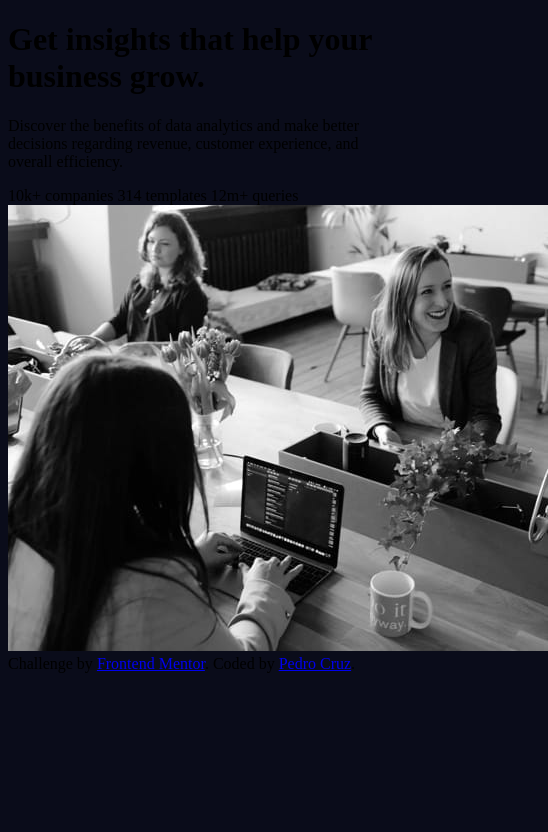
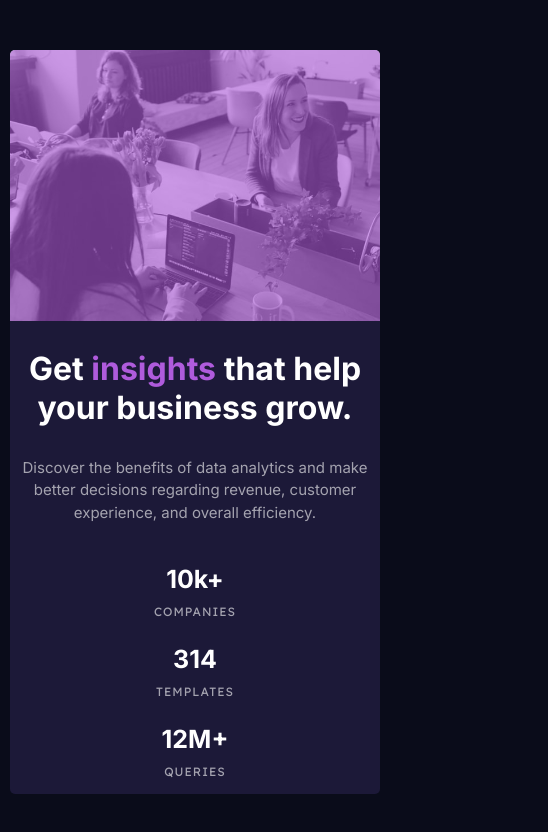
Before and after one commit to Sleeper21/Stats-Card-Preview-project, a plain HTML site: page index.html in a window 390 px wide. Shown: the whole page, 548 px wide, since content can reach past the window. Drawn offline with Linux system fonts and the light colour scheme.

Commit message:
Complete FrontEnd Challenge #1

```diff
--- a/index.html
+++ b/index.html
@@ -19,6 +19,11 @@
   <link rel="preconnect" href="https://fonts.gstatic.com" crossorigin>
   <link href="https://fonts.googleapis.com/css2?family=Lexend+Deca&display=swap" rel="stylesheet">
 
+  <link rel="preconnect" href="https://fonts.googleapis.com">
+  <link rel="preconnect" href="https://fonts.gstatic.com" crossorigin>
+  <link href="https://fonts.googleapis.com/css2?family=Lexend+Deca:wght@200&display=swap" rel="stylesheet">
+
+
   <!-- Feel free to remove these styles or customise in your own stylesheet 👍 -->
 
 </head>
@@ -26,28 +31,34 @@
 
   <div class="card-container">
     <div class="card-left">
-        <h1>Get insights that help your business grow.</h1>
+      <div class="card-titles">
+        <h1>Get <span class="span-title">insights</span> that help your business grow.</h1>
 
         <p>Discover the benefits of data analytics and make better decisions regarding revenue, customer
         experience, and overall efficiency.</p>
+      </div>
+          <div class="features">
+            <h1>10k+</h1>
+              <h1>314</h1>
+              <h1>12M+</h1>
+              <p>companies</p>
+              <p>templates</p>
+              <p>queries</p>
 
-          <div class="features">
-            10k+ companies
-            314 templates
-            12m+ queries
-          </div>
+            </div>
 
-    </div>
-    <picture>
-      <img src="images/image-header-desktop.jpg" alt="#">
+
+      </div>
+
+
+      <picture class="card-right">
+        <!-- Mobile Image -->
+        <source media="(max-width: 768px)" srcset= "images/image-header-mobile.jpg" alt="#">
+        <!-- Desktop Image -->
+        <img aria-hidden="true" loading="lazy" decoding="async" src="images/image-header-desktop.jpg" alt="#">
     </picture>
 
 
   </div>
-
-  <div class="attribution">
-    Challenge by <a href="https://www.frontendmentor.io?ref=challenge" target="_blank">Frontend Mentor</a>.
-    Coded by <a href="#">Pedro Cruz</a>.
-  </div>
 </body>
 </html>
--- a/style.css
+++ b/style.css
@@ -20,6 +20,187 @@
     --fw-bold: 700;
 }
 
+* {
+    margin: 0;
+    padding: 0;
+    box-sizing: border-box;
+}
+
 body {
     background-color: var(--clr-background);
+    display: flex;
+    height: 100vh;
+    justify-content: center;
+    align-items: center;
 }
+
+.card-container {
+    display: flex;
+    max-width: 1200px;
+    overflow: hidden;
+    border-radius: 5px;
+    height: max-content;
+}
+
+.card-left{
+    background-color: var(--clr-primary);
+    display: flex;
+    flex-direction: column;
+    justify-content: space-evenly;
+    padding: 70px 150px 70px 100px;
+    flex: 1;
+}
+
+.card-titles{
+    display: flex;
+    flex-direction: column;
+    gap: 15px;
+    min-width: min-content;
+}
+
+.card-left h1{
+    font-family: var(--ff-primary);
+    font-weight: var(--fw-bold);
+    color: var(--clr-font-main);
+}
+
+.span-title{
+    color: var(--clr-secondary);
+}
+
+.card-left .card-titles p {
+    color: var(--clr-font-main-stats);
+    font-family: var(--ff-primary);
+    font-weight: 400;
+    font-size: 15px;
+    line-height: 1.5;
+}
+
+.features{
+    display: grid;
+    padding-top: 10%;
+    grid-template-columns: 1fr 1fr 1fr;
+    gap: 10px;
+    column-gap: 13%;
+}
+
+.features p{
+    text-transform: uppercase;
+    color: var(--clr-font-main-stats);
+    font-family: var(--ff-secondary);
+    letter-spacing: 1px;
+    font-weight: 400;
+    font-size: 12px;
+}
+
+.features h1 {
+    color: var(--clr-font-main);
+    font-family: var(--ff-primary);
+    font-weight: var(--fw-bold);
+    font-size: 25px;
+
+}
+
+.card-right {
+    position: relative;
+    display: flex;
+}
+
+.card-right img{
+    width: 100%;
+    height: 100%;
+
+}
+
+.card-right::before {
+    content: "";
+    position: absolute;
+    width: 100%;
+    height: 100%;
+    background-color: var(--clr-secondary); /* Ajuste a cor do overlay */
+    z-index: 1; /* Garante que o overlay esteja sobre a imagem */
+    opacity: 60%;
+}
+
+
+
+/* reduced screen sizes (mobile) */
+
+@media (max-width: 768px) {
+
+    body{
+        padding: 10px 10px;
+        height: 100vh;
+        justify-content: center;
+        align-items: center;
+    }
+
+    .card-container{
+        display: flex;
+        flex-direction: column-reverse;
+        width: 100%;
+        max-width: 400px;
+        gap: 0;
+    }
+
+    .card-left{
+        justify-content: center;
+        align-items: center;
+        gap: 20px;
+        padding: 10px;
+    }
+
+    .card-titles{
+        justify-content: center;
+        align-items: center;
+        text-align: center;
+        padding-top: 5%;
+        gap: 30px;
+    }
+
+    .features{
+        display: grid;
+        grid-template-columns: 1fr;
+        grid-template-rows: repeat(6, 20px);
+        text-align: center;
+        gap: 20px;
+        padding-top: 20px;
+    }
+
+    /* Move the <p> to the bottom of the corresponding titles without changing html and more divs */
+    .features > :nth-child(4){
+        grid-row: 2 / 3;
+    }
+
+    .features > :nth-child(5){
+        grid-row: 4 / 5;
+    }
+
+    .features > :nth-child(6){
+        grid-row: 6 / 6;
+    }
+
+    .card-right img{
+        position: relative;
+        object-fit: cover;
+        width: 100%;
+        height: 100%;
+    }
+
+    .card-right::before {
+        content: "";
+        position: absolute;
+        width: 100%;
+        height: 100%;
+        background-color: var(--clr-secondary); /* Ajuste a cor do overlay */
+        z-index: 1; /* Garante que o overlay esteja sobre a imagem */
+        opacity: 60%;
+    }
+
+
+
+/* tenho que descobrir como colocar a imagem a ocupar menos espaço */
+
+
+
+}
```
